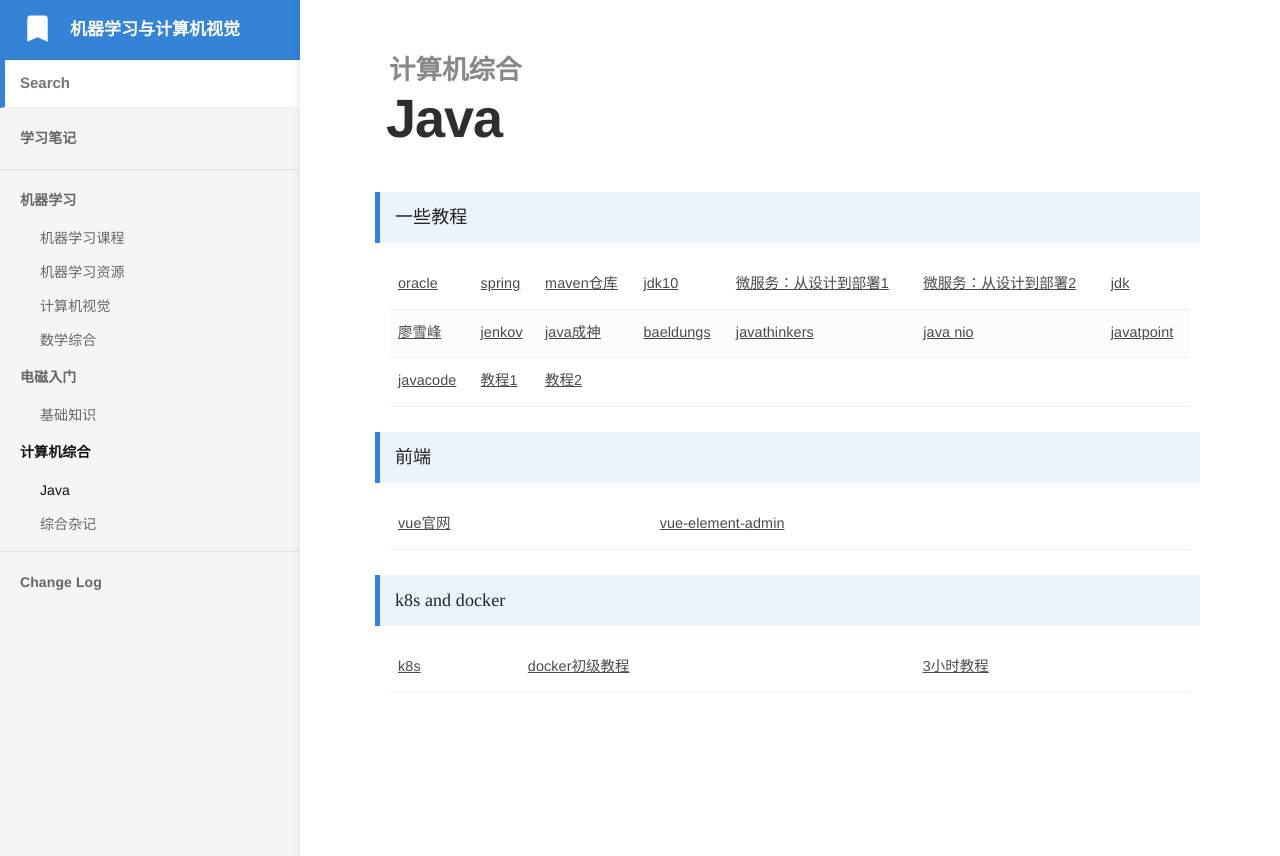
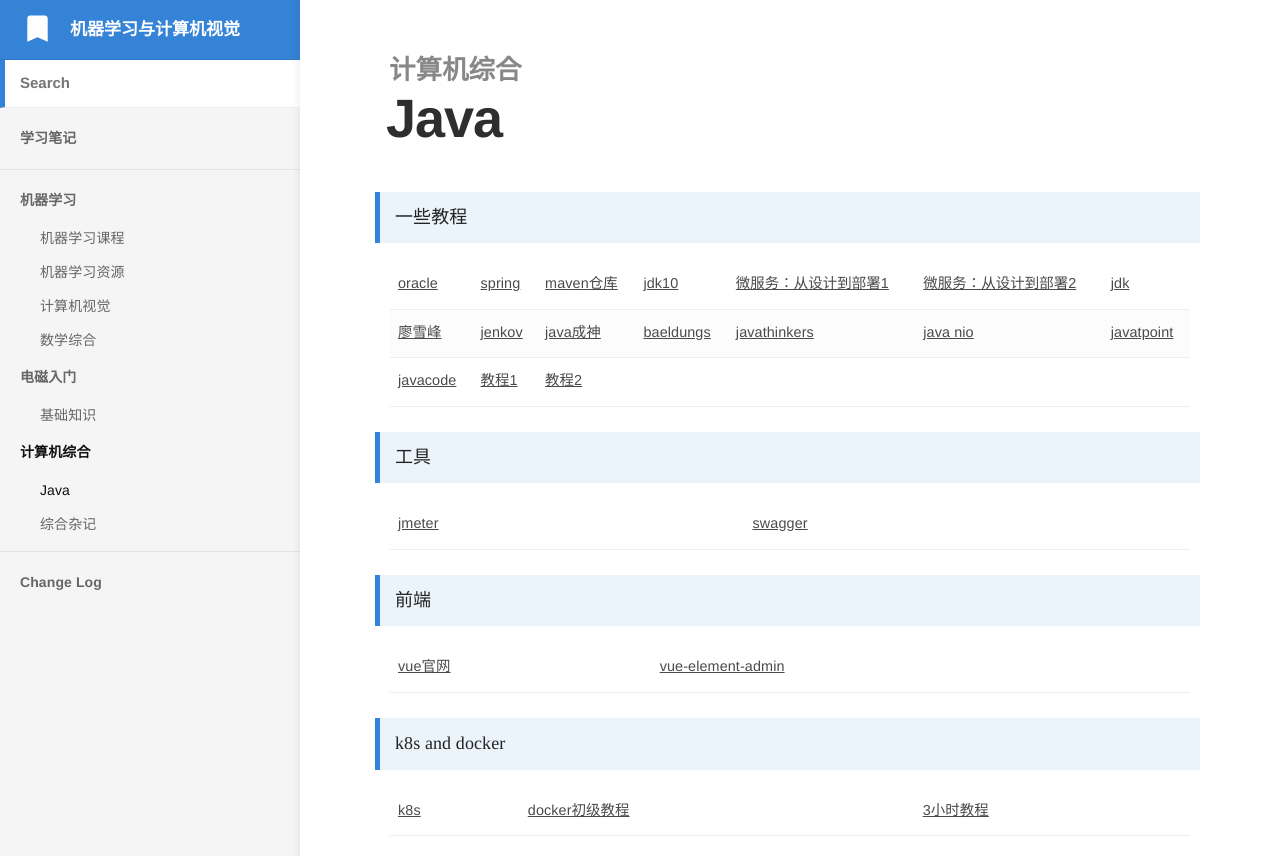
Before and after one commit to bashendixie/Machine_Learning_Notes, a Jekyll site: the page built from _docs/5、计算机综合/Java.md, in a window 1280 px wide. Shown: the top 856 px of the page. Built offline with Jekyll 4.4.1, drawn with Linux system fonts in a browser that asks for light colours; some web fonts are replaced.

Commit message:
no message

```diff
--- a/_docs/5、计算机综合/Java.md
+++ b/_docs/5、计算机综合/Java.md
@@ -67,6 +67,19 @@ order: 1
 	</tbody>
 </table>
 
+> 工具
+<table width="1033" style="font-size: 0.8em;">
+	<tbody>
+		<tr>
+			<td>
+				<a href="https://jmeter.apache.org/" target="_blank">jmeter</a>
+			</td>
+			<td>
+				<a href="https://swagger.io/" target="_blank">swagger</a>
+			</td>
+		</tr>
+	</tbody>
+</table>
 
 > 前端
 <table width="1033" style="font-size: 0.8em;">
```
Also changed, not shown: _docs/5、计算机综合/综合杂记.md (+3 -0 lines).
